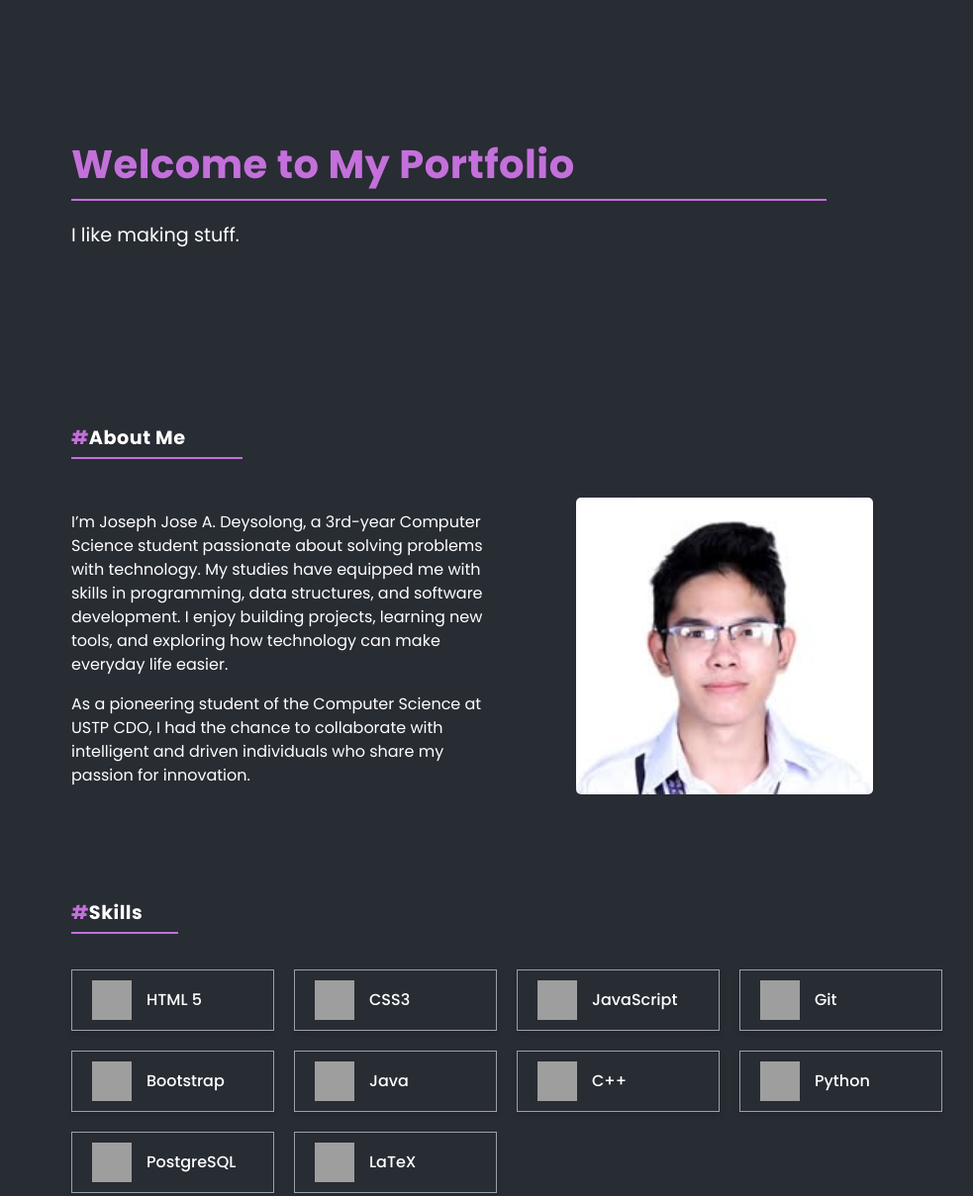
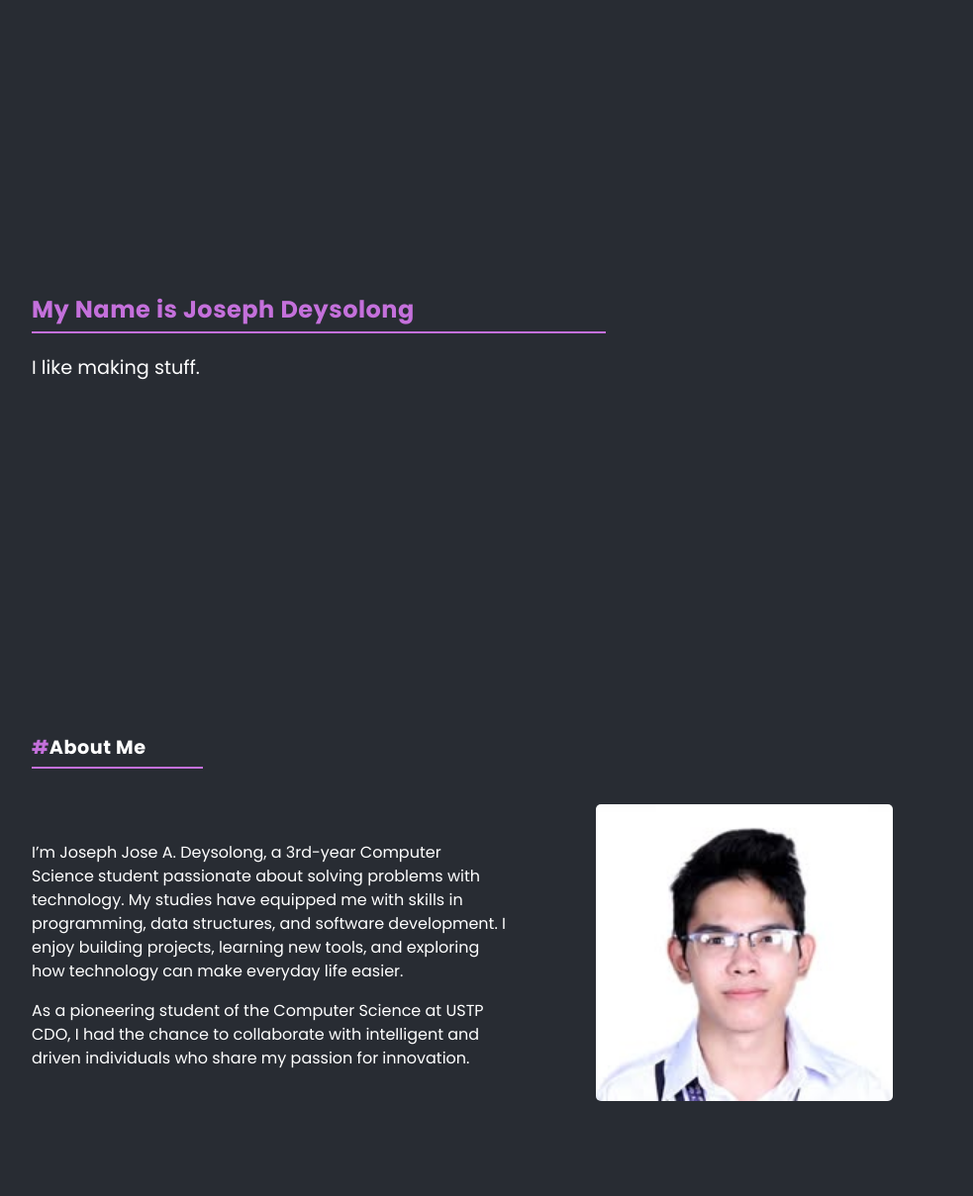
Before and after one commit to AstirisAQW/ePortfolio, a plain HTML site: page index.html in a window 1280 px wide. Shown: the part 77-1286 px from the top of the page at 99% size, without its empty margins (128-1111 px from the left). Drawn offline with Linux system fonts and the light colour scheme; grey boxes are pictures that could not be loaded.

Commit message:
edit home-section

```diff
--- a/assets/css/styles.css
+++ b/assets/css/styles.css
@@ -153,29 +153,27 @@ header nav {
   display: flex;
   align-items: center;
   justify-content: space-between;
-  padding: 100px 40px;
+  padding: 17em 0em; /* Add consistent padding */
   background-color: #282c33;
 }
 
 .home-content {
-  max-width: 600px;
   color: #ffffff;
 }
 
 .home-content h1 {
-  font-size: 2.5rem;
+  font-size: 1.5rem;
   margin-bottom: 20px;
   color: #c470db;
 }
 
 .home-content p {
   font-size: 1.2rem;
-  margin-bottom: 20px;
 }
 
 #about-me-section {
   background-color: #282c33;
-  padding: 40px;
+  padding: 3em 0em; /* Add consistent padding */
 }
 
 .about-me-container {
@@ -212,8 +210,9 @@ header nav {
 }
 
 #skill-section {
-  padding: 40px;
   background-color: #282c33;
+  padding: 3em 0em; /* Add consistent padding */
+
 }
 
 .header {
@@ -260,7 +259,7 @@ header nav {
 
 /* Project Section */
 #project-section {
-  padding: 40px;
+  padding: 3em 0em; /* Add consistent padding */
   background-color: #282c33;
 }
 
--- a/index.html
+++ b/index.html
@@ -44,7 +44,7 @@
             <!-- home section-->
             <section id="home">
                 <div class="home-content">
-                    <h1>Welcome to My Portfolio</h1>
+                    <h1>My Name is Joseph Deysolong</h1>
                     <p>I like making stuff.</p>
                 </div>
 
```
Also changed, not shown: assets/images/parallax.png (deleted).
